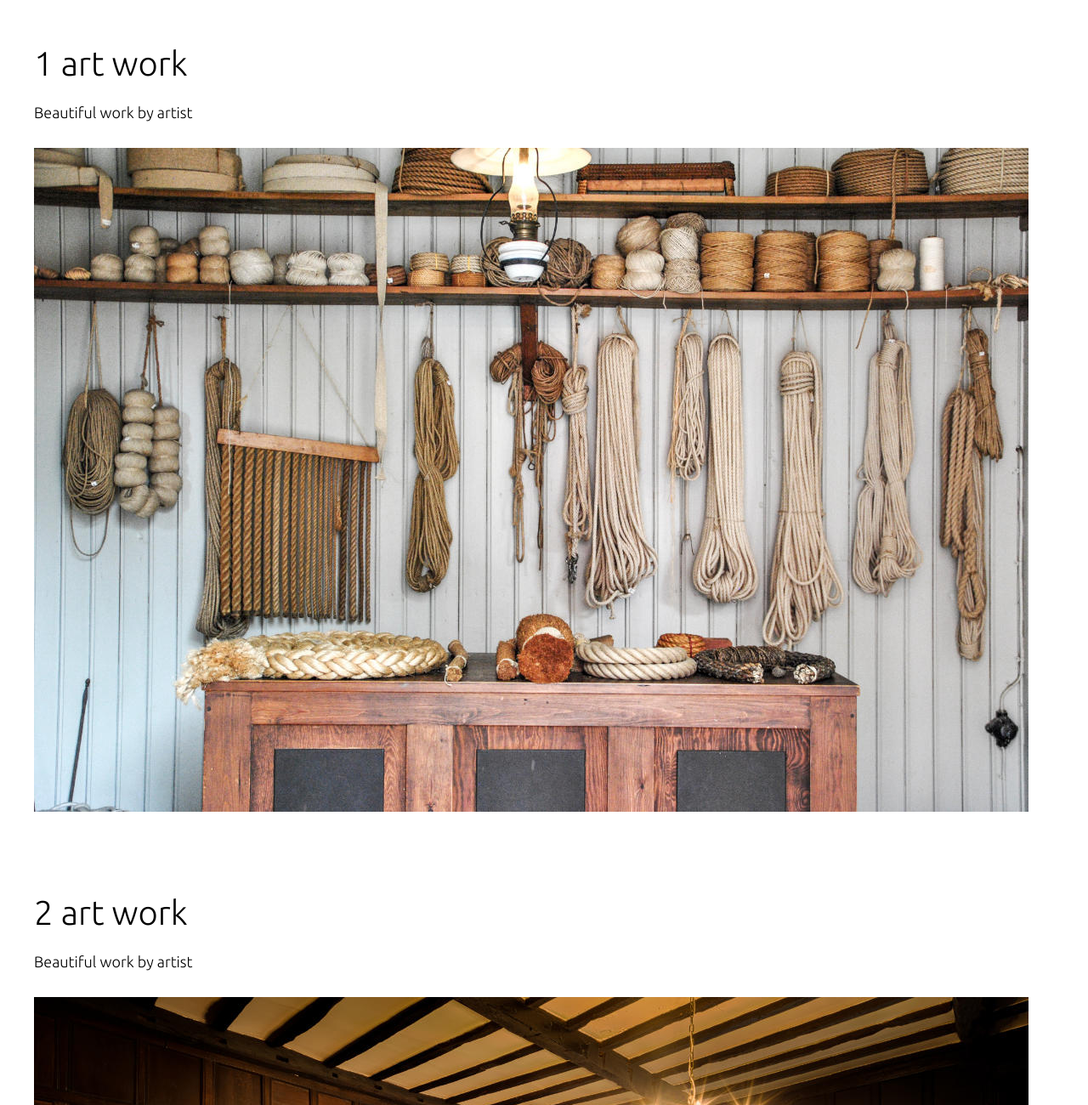
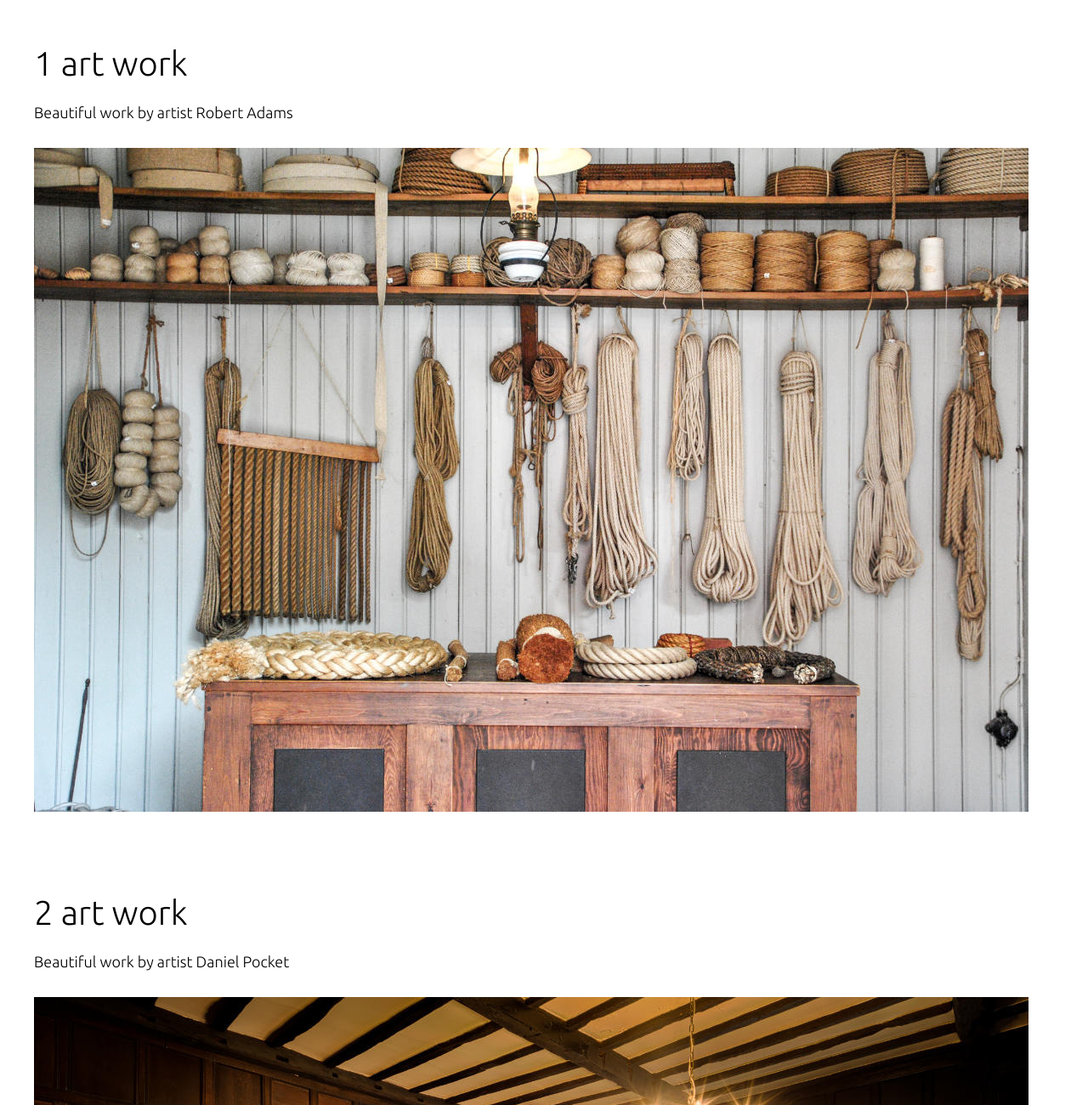
Before and after one commit to alexlionstudio/wellcome-to-github-test, a plain HTML site: page index.html in a window 1280 px wide. Shown: the part 1040-2340 px from the top of the page at 85% size. Drawn offline with Linux system fonts and the light colour scheme.

Commit message:
forth record

```diff
--- a/index.html
+++ b/index.html
@@ -18,17 +18,17 @@
 		<div class="content">
 			<div class="art-block">
 				<h2>1 art work</h2>
-				<p>Beautiful work by artist</p>
+				<p>Beautiful work by artist Robert Adams</p>
 				<img src="img/1 img.jpg">
 			</div>
 			<div class="art-block">
 				<h2>2 art work</h2>
-				<p>Beautiful work by artist</p>
+				<p>Beautiful work by artist Daniel Pocket</p>
 				<img src="img/2 img.jpg">
 			</div>
 			<div class="art-block">
 				<h2>3 art work</h2>
-				<p>Beautiful work by artist</p>
+				<p>Beautiful work by photographer Josh Uwillams</p>
 				<img src="img/3 img.jpg">
 			</div>
 		</div>
```
